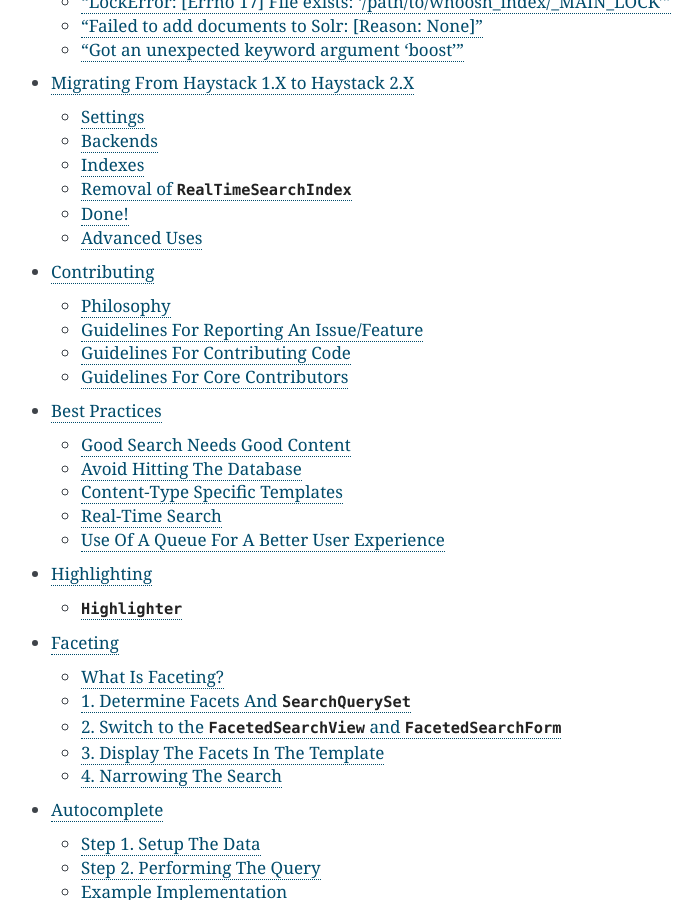
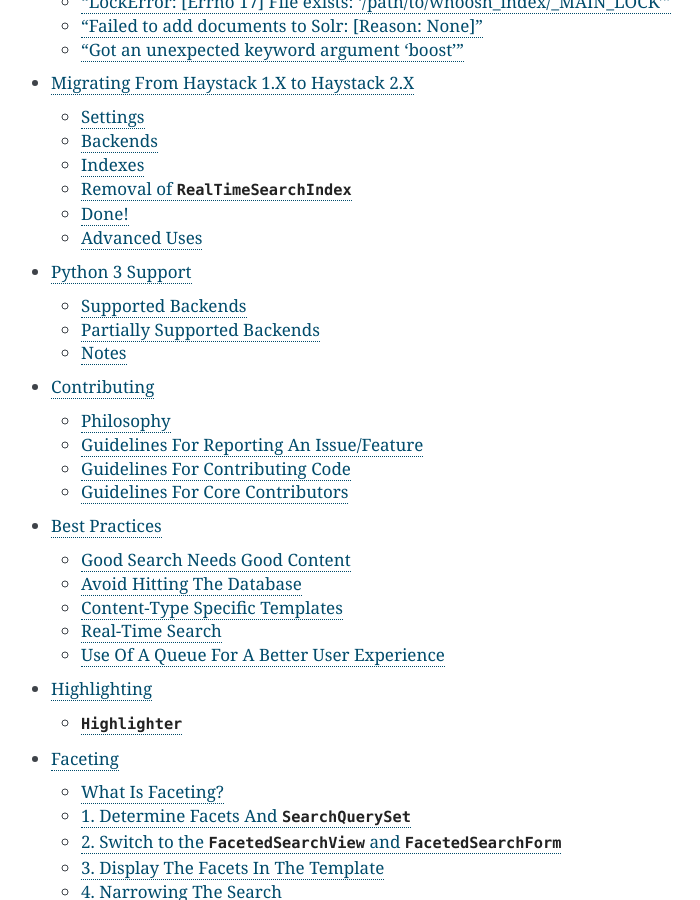
Before and after one commit to django-haystack/django-haystack, a Sphinx documentation site: the page built from docs/toc.rst, in a window 1280 px wide and 900 px high, scrolled down 2857 px. Shown: the whole window, without its empty margins (399-1099 px from the left). Built offline with Sphinx 7.4.7, drawn with Linux system fonts in a browser that asks for light colours; some of the changed lines change nothing that is shown.

Commit message:
Added Python 3 compatibility notes.

```diff
--- a/docs/index.rst
+++ b/docs/index.rst
@@ -44,6 +44,7 @@
    debugging
 
    migration_from_1_to_2
+   python3
    contributing
 
 
--- /dev/null
+++ b/docs/python3.rst
@@ -0,0 +1,59 @@
+.. _ref-python3:
+
+================
+Python 3 Support
+================
+
+As of Haystack v2.1.0, it has been ported to support both Python 2 & Python 3
+within the same codebase. This builds on top of what `six`_ & `Django`_ provide.
+
+No changes are required for anyone running an existing Haystack
+installation. The API is completely backward-compatible, so you should be able
+to run your existing software without modification.
+
+Virtually all tests pass under both Python 2 & 3, with a small number of
+expected failures under Python (typically related to ordering, see below).
+
+.. _`six`: http://pythonhosted.org/six/
+.. _`Django`: https://docs.djangoproject.com/en/1.5/topics/python3/#str-and-unicode-methods
+
+
+Supported Backends
+==================
+
+The following backends are fully supported under Python 3. However, you may
+need to update these dependencies if you have a pre-existing setup.
+
+* Solr (pysolr>=3.1.0)
+* Elasticsearch (pyelasticsearch>=0.5)
+
+
+Partially Supported Backends
+============================
+
+Most aspects of Whoosh work fine under Python 3. However, the built-in
+highlighting fails under Python 3.3.2. Using the Haystack-provided template tag
+highlighting is a good stopgap until
+https://bitbucket.org/mchaput/whoosh/324/highlighting-under-python-3-fails is
+resolved.
+
+* Whoosh (whoosh>=2.5.0)
+
+
+Notes
+=====
+
+Testing
+-------
+
+If you were testing things such as the query generated by a given
+``SearchQuerySet`` or how your forms would render, under Python 3.3.2+,
+`hash randomization`_ is in effect, which means that the ordering of
+dictionaries is no longer consistent, even on the same platform.
+
+Haystack took the approach of abandoning making assertions about the entire
+structure. Instead, we either simply assert that the new object contains the
+right things or make a call to ``sorted(...)`` around it to ensure order. It is
+recommended you take a similar approach.
+
+.. _`hash randomization`: http://docs.python.org/3/whatsnew/3.3.html#builtin-functions-and-types
--- a/docs/toc.rst
+++ b/docs/toc.rst
@@ -20,6 +20,7 @@
    debugging
 
    migration_from_1_to_2
+   python3
    contributing
 
    best_practices
```
